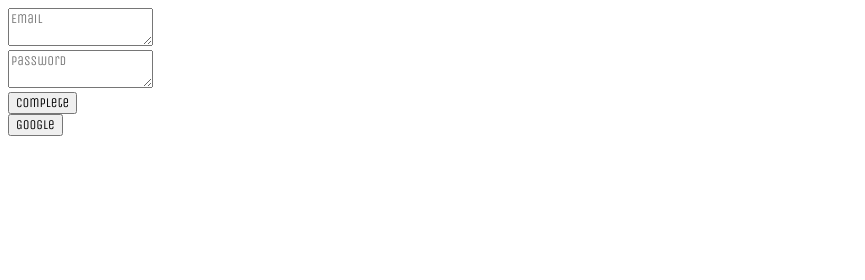
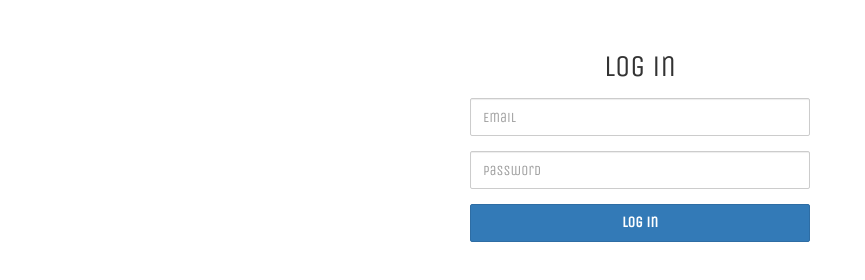
Before and after one commit to shatayu/Atium, a website built with webpack: page website/LoginPage.html in a window 1280 px wide. Shown: the whole page, without its empty margins (0-865 px from the left). Built offline with nearby package versions, Linux system fonts and the light colour scheme.

Commit message:
made login page look nice

```diff
--- a/website/LoginPage.html
+++ b/website/LoginPage.html
@@ -5,21 +5,50 @@
     <link rel="stylesheet" type="text/css" href="StyleSheets/ProjectView.css">
     <link rel="stylesheet" type="text/css" href="StyleSheets/Main.css">
     <link href="https://fonts.googleapis.com/css?family=Unica+One" rel="stylesheet">
+    <link rel="stylesheet" href="https://maxcdn.bootstrapcdn.com/bootstrap/3.3.7/css/bootstrap.min.css">
+<script src="https://ajax.googleapis.com/ajax/libs/jquery/1.12.4/jquery.min.js"></script>
+<script src="https://maxcdn.bootstrapcdn.com/bootstrap/3.3.7/js/bootstrap.min.js"></script>
+<style type="text/css">
+	.login-form {
+		width: 340px;
+    	margin: 50px auto;
+	}
+    .login-form form {
+    	margin-bottom: 15px;
+        background: #f7f7f7;
+        box-shadow: 0px 2px 2px rgba(0, 0, 0, 0.3);
+        padding: 30px;
+    }
+    .login-form h2 {
+        margin: 0 0 15px;
+    }
+    .form-control, .btn {
+        min-height: 38px;
+        border-radius: 2px;
+    }
+    .btn {
+        font-size: 15px;
+        font-weight: bold;
+    }
+</style>
   <body>
-  	<div class = "textArea">
-  		<textarea id = "email" placeholder = "Email"></textarea>
-	</div>
-	<div class = "textArea">
- 	 	<textarea id = "password" placeholder ="Password"></textarea>
-	</div>
-	<div>
-		<button id="complete">Complete</button>
-	</div>
-	<div>
-		<button id="google">Google</button>
-	</div>
 
-  	<script src="./dist/compiledLoginPage.js"></script>
+<div class="login-form">
+
+        <h2 class="text-center">Log in</h2>
+        <div class="form-group">
+            <input id = "email" type="text" class="form-control" placeholder="Email" required="required">
+        </div>
+        <div class="form-group">
+            <input id = "password" type="password" class="form-control" placeholder="Password" required="required">
+        </div>
+        <div class="form-group">
+            <button id="complete" type="submit" class="btn btn-primary btn-block">Log in</button>
+        </div>
+
+</div>
+
+<script src="./dist/compiledLoginPage.js"></script>
 
 <script src="https://www.gstatic.com/firebasejs/5.0.4/firebase.js"></script>
 <script>
```
